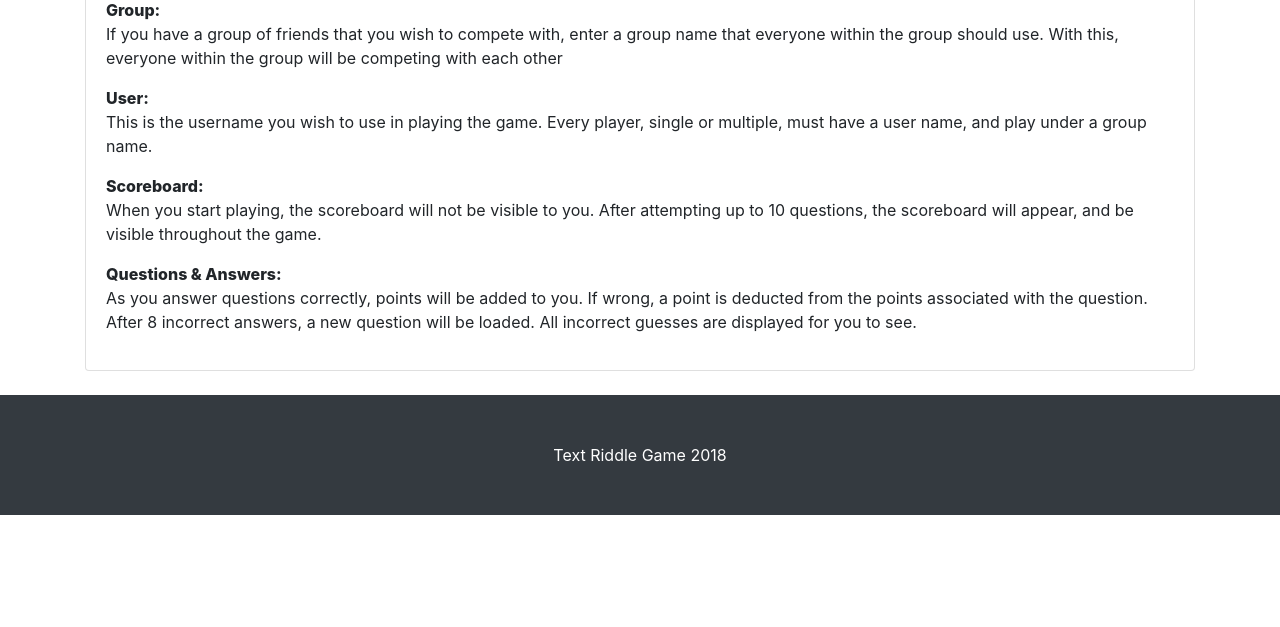
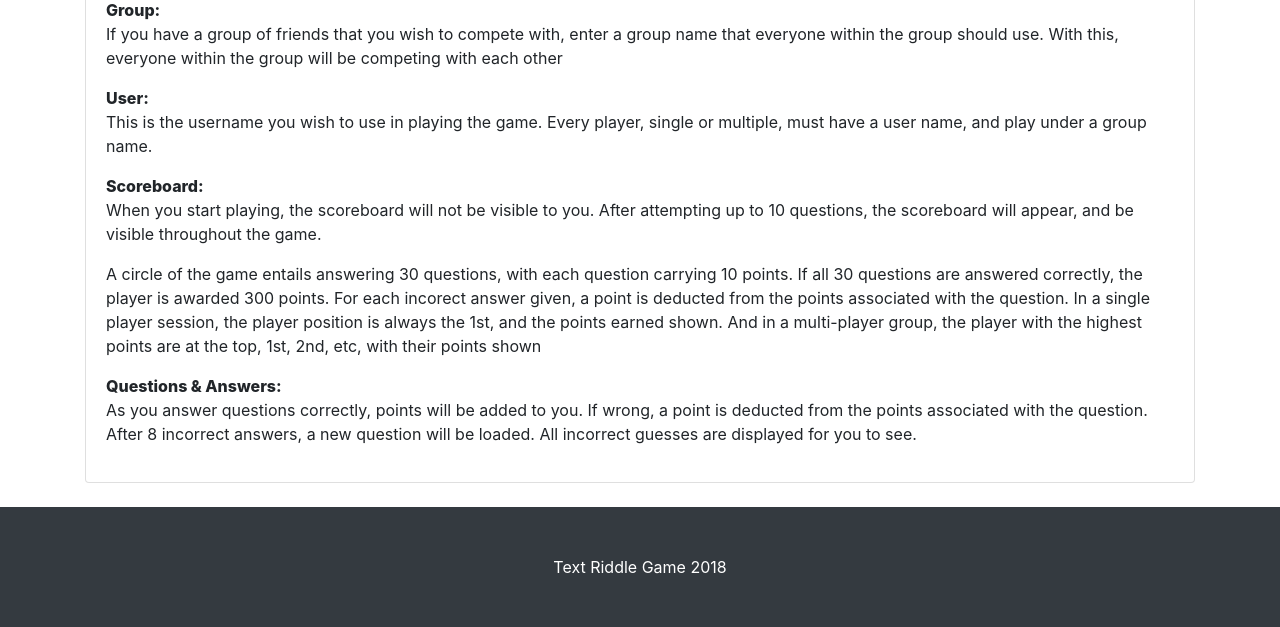
Before and after one commit to Code-Institute-Submissions/textual-riddle-game, a Flask app: page /None in a window 1280 px wide. Shown: the part 606-1233 px from the top of the page. Before the commit the page ends 1121 px from the top, so only its background shows below. Run offline with Flask 2, Linux system fonts and the light colour scheme; some libraries are stand-ins or nearby versions.

Commit message:
added clarification to the scoreboard

```diff
--- a/templates/index.html
+++ b/templates/index.html
@@ -169,7 +169,9 @@
 							     <p>This is the username you wish to use in playing the game. Every player, single or multiple, must have a user name, and play under a group name.</p>
 
                                   <span class="input-group-addon" style="font-weight:800">Scoreboard:</span>
-								 <p>When you start playing, the scoreboard will not be visible to you. After attempting up to 10 questions, the scoreboard will appear, and be visible throughout the game.</p>
+								 <p>When you start playing, the scoreboard will not be visible to you. After attempting up to 10 questions, the scoreboard will appear, and be visible throughout the game.</p> <p>
+								 A circle of the game entails answering 30 questions, with each question carrying 10 points. If all 30 questions are answered correctly, the player is awarded 300 points. For each incorect answer given, a point is deducted from the points associated with the question.
+In a single player session, the player position is always the 1st, and the points earned shown. And in a multi-player group, the player with the highest points are at the top, 1st, 2nd, etc, with their points shown</p>
                                   <span class="input-group-addon" style="font-weight:800">Questions & Answers:</span>
 								 <p>As you answer questions correctly, points will be added to you. If wrong, a point is deducted from the points associated with the question. After 8 incorrect answers, a new question will be loaded. All incorrect guesses are displayed for you to see.</p>
                                 </div>
```
